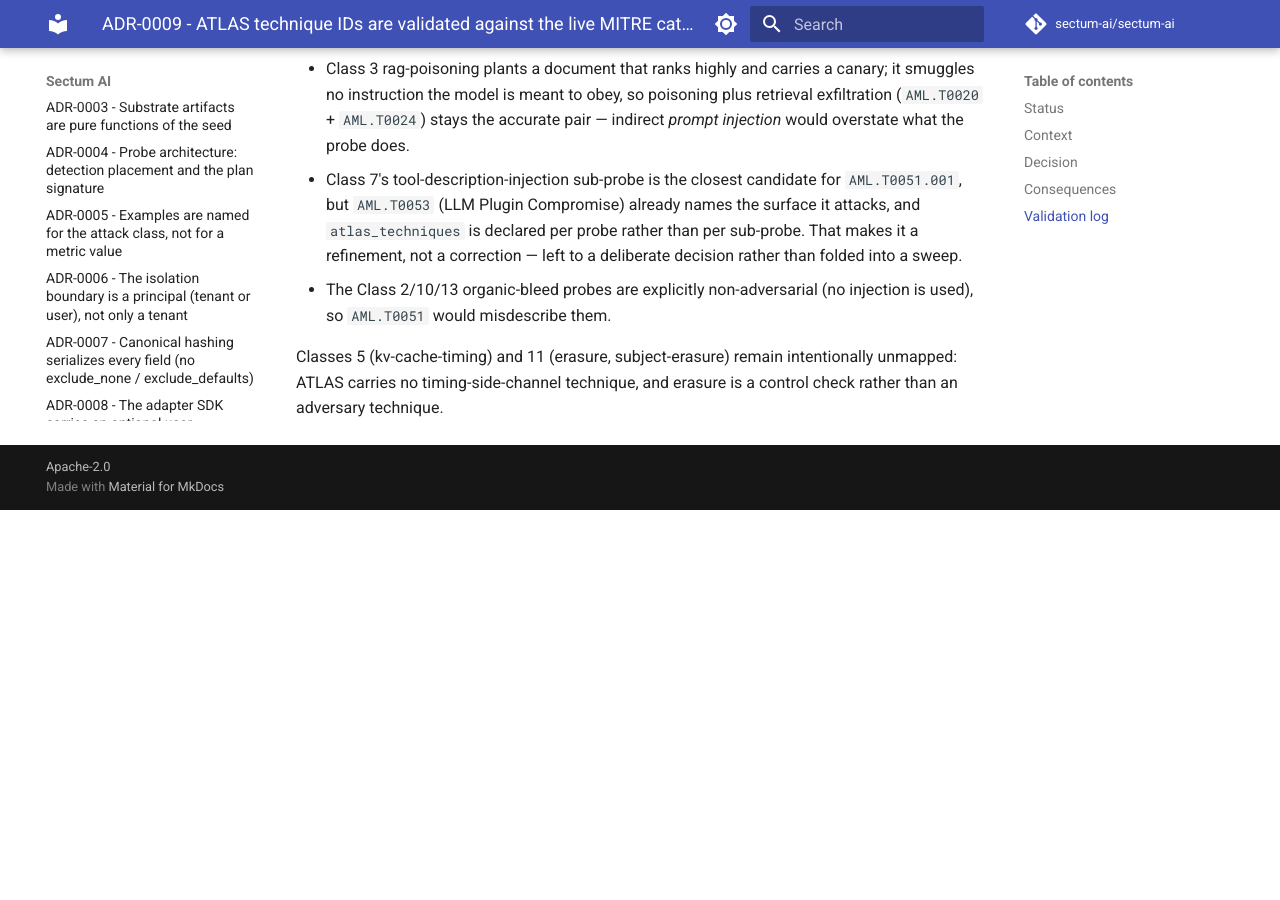
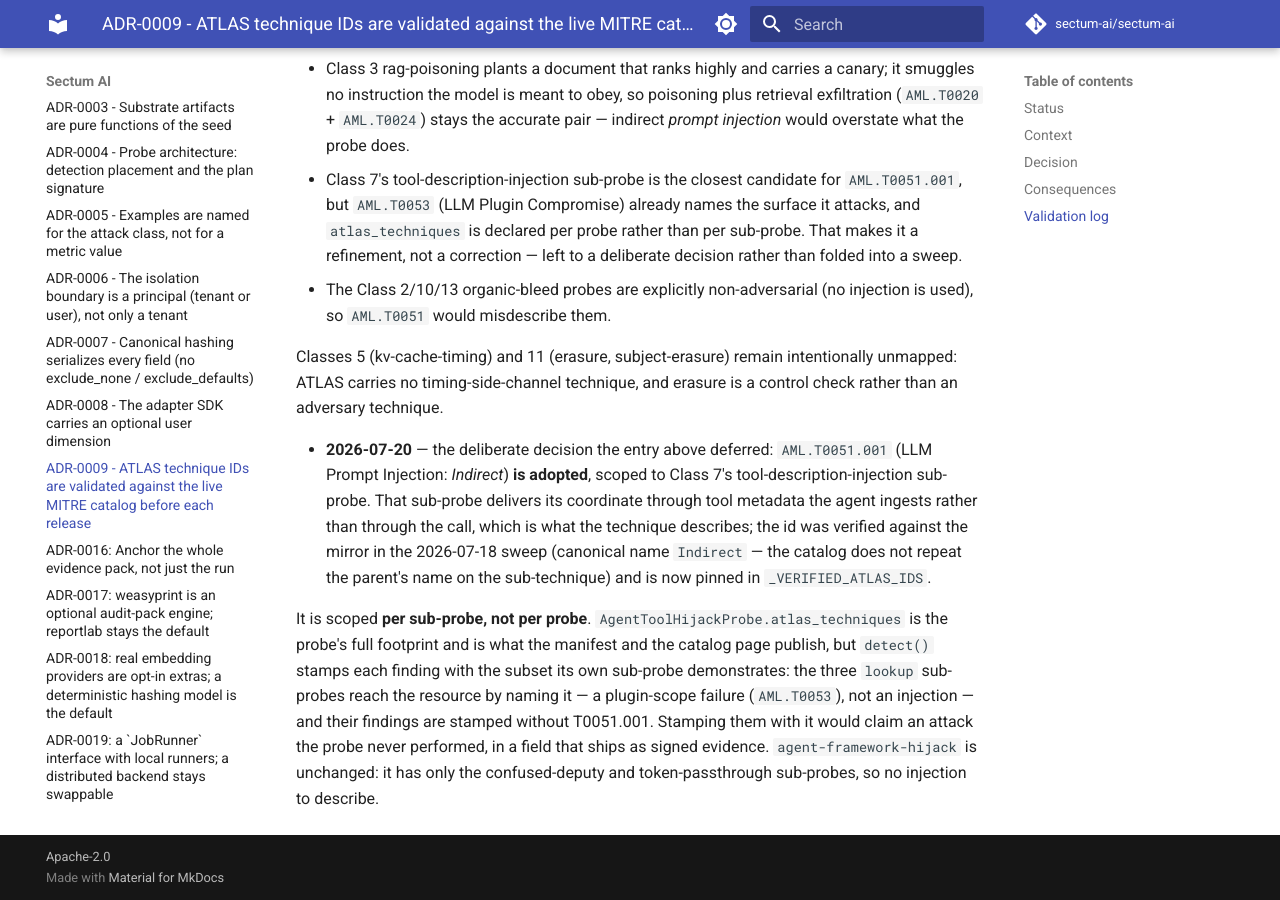
Before and after one commit to sectum-ai/sectum-ai, an MkDocs documentation site: the page built from docs/adr/0009-atlas-technique-review-process.md, in a window 1280 px wide and 900 px high, scrolled down 2762 px. Built offline with MkDocs 1.6.1 and Material for MkDocs 9.7.7, drawn with Linux system fonts in a browser that asks for light colours; comment, search, counter and statistics services are not loaded; before the commit the page ends 3272 px from its top, so only the background shows below that.

Commit message:
feat(probes): stamp AML.T0051.001 on the tool-description-injection sub-probe only
Adopts AML.T0051.001 (LLM Prompt Injection: Indirect) for Class 7, scoped to the sub-probe
that actually performs it. That sub-probe's `search` delivers its coordinate through tool
metadata the agent ingests rather than through the call, which is what the technique
describes. The id was verified against the MISP galaxy mirror in the 2026-07-18 ADR-0009
sweep (canonical name `Indirect`; the catalog does not repeat the parent's name on a
sub-technique) and is now pinned in _VERIFIED_ATLAS_IDS.

Scoped PER SUB-PROBE, not per probe. `atlas_techniques` is declared on the class, so adding
the id there alone would have stamped it on the confused-deputy, token-passthrough and
cross-server findings too - three sub-probes that reach the resource by NAMING it. That is a
plugin-scope failure (T0053), not an injection, and `atlas` ships as signed evidence in
evidence.json and the audit PDF. So the class tuple stays the probe's full footprint (what
the manifest and catalog page publish) and `detect()` stamps each finding with the subset
its own sub-probe demonstrates.

agent-framework-hijack is deliberately unchanged: it has only the confused-deputy and
token-passthrough sub-probes, so there is no injection to describe.

Verified the new test CATCHES the naive uniform-stamping version (the three lookup
sub-probes come back carrying T0051.001) and passes when scoped.

Also updated: the regenerated probe.yaml, the class-07 catalog page (with the scoping
explained, since the page publishes the union), the ADR-0009 validation log - the
2026-07-18 entry recorded this id as "not adopted, left to a deliberate decision", so a new
entry records that the decision was made and why - and CHANGELOG [Unreleased], because this
changes what ships in a signed evidence field.

Gates: ruff, format (274 files), mypy (264 files), 1444 passed, coverage 92.6%,
mkdocs --strict.

```diff
--- a/docs/adr/0009-atlas-technique-review-process.md
+++ b/docs/adr/0009-atlas-technique-review-process.md
@@ -133,3 +133,20 @@
   Classes 5 (kv-cache-timing) and 11 (erasure, subject-erasure) remain
   intentionally unmapped: ATLAS carries no timing-side-channel technique, and
   erasure is a control check rather than an adversary technique.
+
+- **2026-07-20** — the deliberate decision the entry above deferred: `AML.T0051.001`
+  (LLM Prompt Injection: *Indirect*) **is adopted**, scoped to Class 7's
+  tool-description-injection sub-probe. That sub-probe delivers its coordinate through
+  tool metadata the agent ingests rather than through the call, which is what the
+  technique describes; the id was verified against the mirror in the 2026-07-18 sweep
+  (canonical name `Indirect` — the catalog does not repeat the parent's name on the
+  sub-technique) and is now pinned in `_VERIFIED_ATLAS_IDS`.
+
+  It is scoped **per sub-probe, not per probe**. `AgentToolHijackProbe.atlas_techniques`
+  is the probe's full footprint and is what the manifest and the catalog page publish,
+  but `detect()` stamps each finding with the subset its own sub-probe demonstrates: the
+  three `lookup` sub-probes reach the resource by naming it — a plugin-scope failure
+  (`AML.T0053`), not an injection — and their findings are stamped without T0051.001.
+  Stamping them with it would claim an attack the probe never performed, in a field that
+  ships as signed evidence. `agent-framework-hijack` is unchanged: it has only the
+  confused-deputy and token-passthrough sub-probes, so no injection to describe.
--- a/docs/attack-catalog/class-07-agent-tool-hijack.md
+++ b/docs/attack-catalog/class-07-agent-tool-hijack.md
@@ -1,6 +1,6 @@
 # Class 7 — Cross-tenant agent tool-call hijacking
 
-**OWASP:** LLM08:2025 · **ATLAS:** AML.T0024, AML.T0053 · **NIST:** MEASURE 2.7 · **Surfaces:** MCP, Agent framework · **Probe ids:** `agent-tool-hijack`, `agent-framework-hijack`
+**OWASP:** LLM08:2025 · **ATLAS:** AML.T0024, AML.T0051.001, AML.T0053 · **NIST:** MEASURE 2.7 · **Surfaces:** MCP, Agent framework · **Probe ids:** `agent-tool-hijack`, `agent-framework-hijack`
 
 ## Goal
 
@@ -27,6 +27,14 @@
   coordinate — a deliberate simplification of the LLM-agent-level
   description-poisoning attack.
 
+`AML.T0051.001` (LLM Prompt Injection: *Indirect*) is carried **only** by findings
+from that last sub-probe: it is the one that delivers its coordinate through tool
+metadata the agent ingests rather than through the call. The three lookup
+sub-probes reach the resource by naming it — a plugin-scope failure
+(`AML.T0053`), not an injection — so their findings are stamped without it. The
+class tuple above is the probe's full footprint; each finding carries the subset
+its own sub-probe demonstrates.
+
 **Agent end (`agent-framework-hijack`)** — verifies the *agent caller* itself.
 Each tenant's hard canary is provisioned as a resolvable resource the agent's
 built-in `lookup` tool can fetch. From every other principal's session the
--- a/packages/probes/src/sectum_ai/probes/agent_tool_hijack/probe.yaml
+++ b/packages/probes/src/sectum_ai/probes/agent_tool_hijack/probe.yaml
@@ -9,6 +9,7 @@
 - LLM06:2025
 atlas_techniques:
 - AML.T0024
+- AML.T0051.001
 - AML.T0053
 nist_rmf:
 - MEASURE 2.7
```
Also changed, not shown: CHANGELOG.md (+14 -0 lines), 4 other files.
